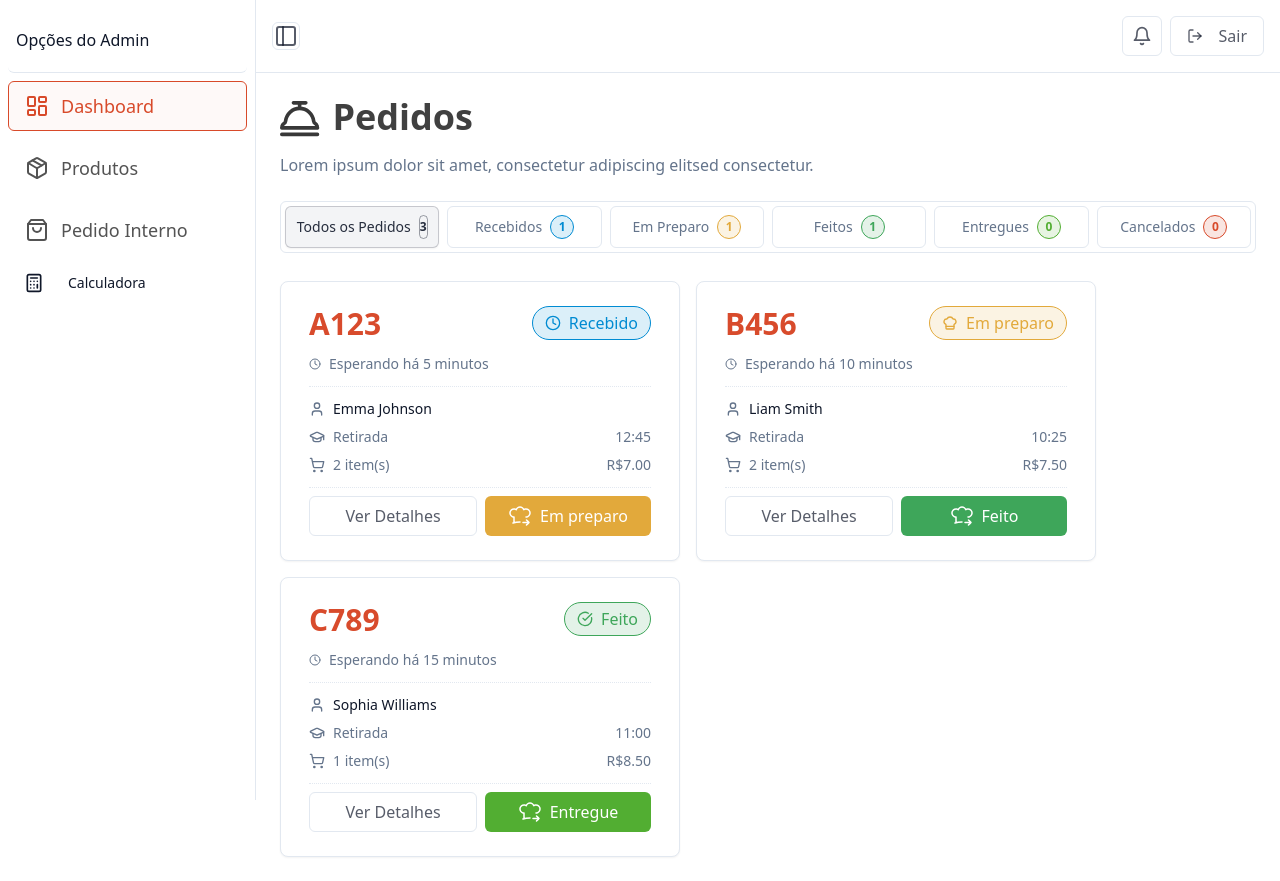
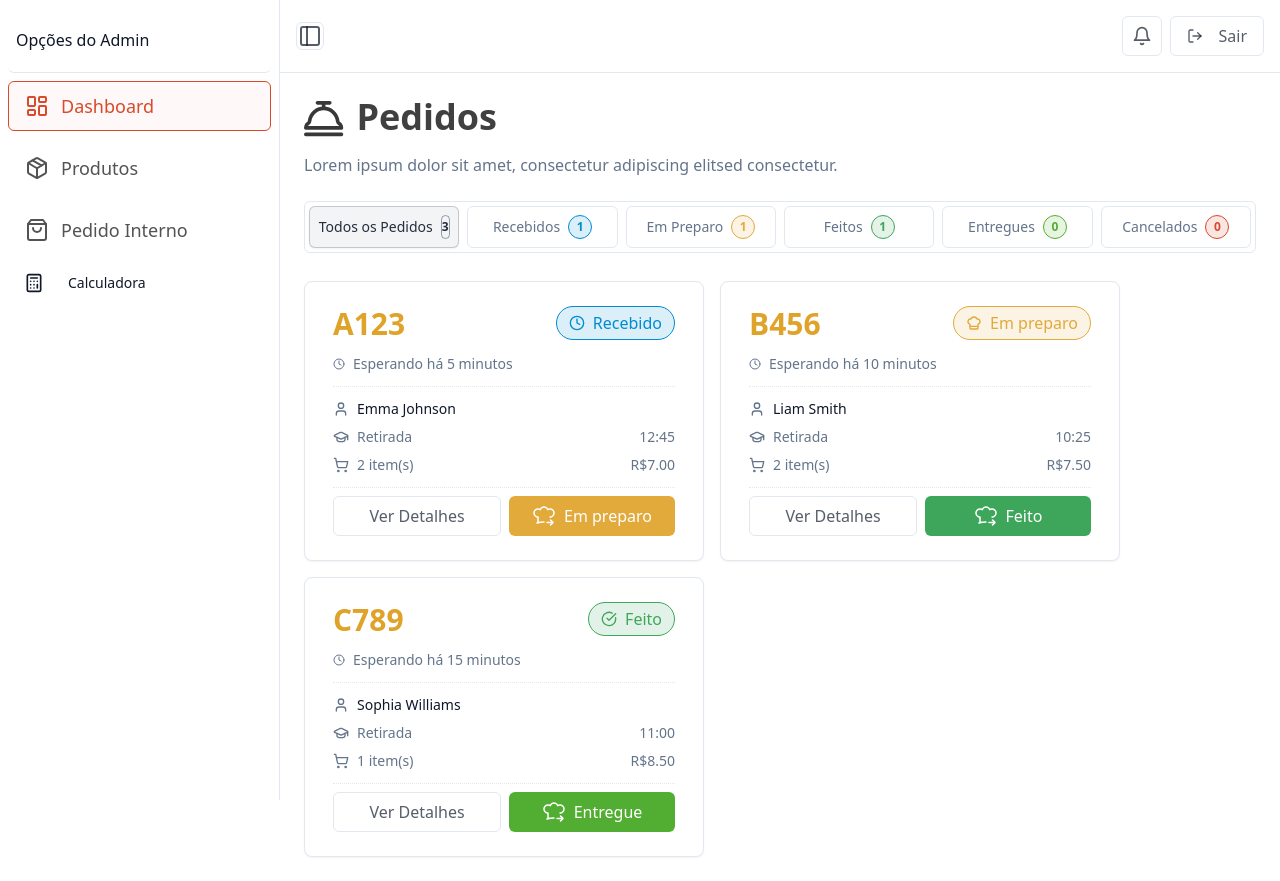
Before and after one commit to Dhekki/Cantina_Vidal, a React (Vite) app in the folder front_web/: page /staff/dashboard in a window 1280 px wide. Built offline with nearby package versions, Linux system fonts and the light colour scheme; sample sign-in values are in the browser's storage.

Commit message:
🎨 style: Atualiza cor dos códigos de pedidos nos cards.

```diff
--- a/front_web/src/components/staff/OrderCard.tsx
+++ b/front_web/src/components/staff/OrderCard.tsx
@@ -43,7 +43,7 @@ export const OrderCard: React.FC<OrderCardProps> = ({
         <div className="flex items-start justify-between border-b border-dotted">
           <div>
             {/* <div className={`text-3xl font-bold text-status-${order.status}-primary mb-3`}>{order.orderCode}</div> */}
-            <div className="text-3xl font-bold text-primary mb-3">{order.orderCode}</div>
+            <div className="text-3xl font-bold text-card-primary mb-3">{order.orderCode}</div>
 
             <div className="flex items-center gap-2 text-sm text-muted-foreground mb-3 whitespace-nowrap">
               <Clock className="h-3 w-3" />
--- a/front_web/src/components/ui/sidebar.tsx
+++ b/front_web/src/components/ui/sidebar.tsx
@@ -16,7 +16,7 @@ import { Tooltip, TooltipContent, TooltipProvider, TooltipTrigger } from "@/comp
 const SIDEBAR_COOKIE_NAME = "sidebar:state";
 const SIDEBAR_COOKIE_MAX_AGE = 60 * 60 * 24 * 7;
 
-const SIDEBAR_WIDTH = "16rem";
+const SIDEBAR_WIDTH = "17.5rem";
 const SIDEBAR_WIDTH_ICON = "3rem";
 const SIDEBAR_WIDTH_MOBILE = "18rem";
 
@@ -142,8 +142,8 @@ SidebarProvider.displayName = "SidebarProvider";
 const Sidebar = React.forwardRef<
   HTMLDivElement,
   React.ComponentProps<"div"> & {
-    side?: "left" | "right";
-    variant?: "sidebar" | "floating" | "inset";
+    side?:        "left" | "right";
+    variant?:     "sidebar" | "floating" | "inset";
     collapsible?: "offcanvas" | "icon" | "none";
   }
 >(({
--- a/front_web/src/index.css
+++ b/front_web/src/index.css
@@ -16,6 +16,7 @@
 
     --primary: 11 69% 51%;
     --primary-foreground: 0 0% 100%;
+    --primary-card: 40 74% 52%;
 
     --secondary: 40 74% 52%;
     --secondary-foreground: 0 0% 100%;
--- a/front_web/tailwind.config.ts
+++ b/front_web/tailwind.config.ts
@@ -48,6 +48,7 @@ export default {
         },
         card: {
           DEFAULT: "hsl(var(--card))",
+          primary: "hsl(var(--primary-card))",
           foreground: "hsl(var(--card-foreground))",
         },
         status: {
```
